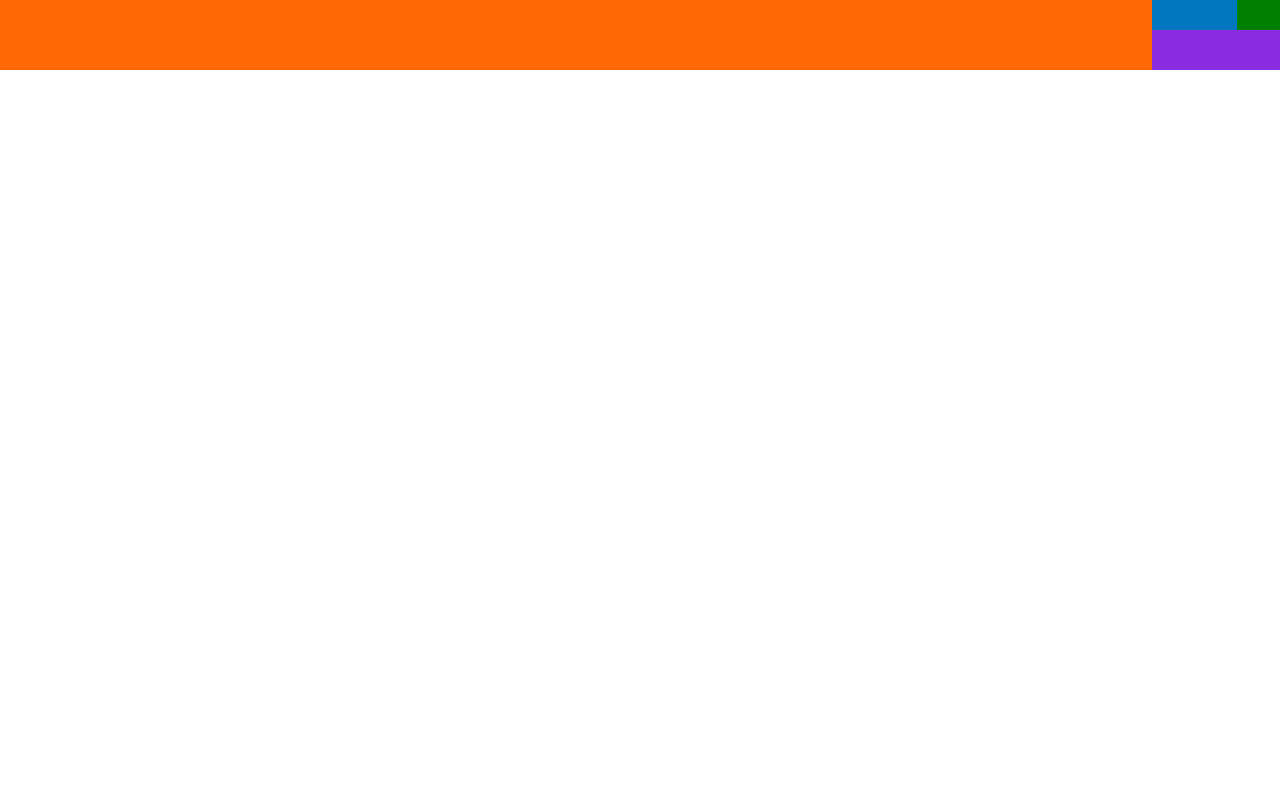
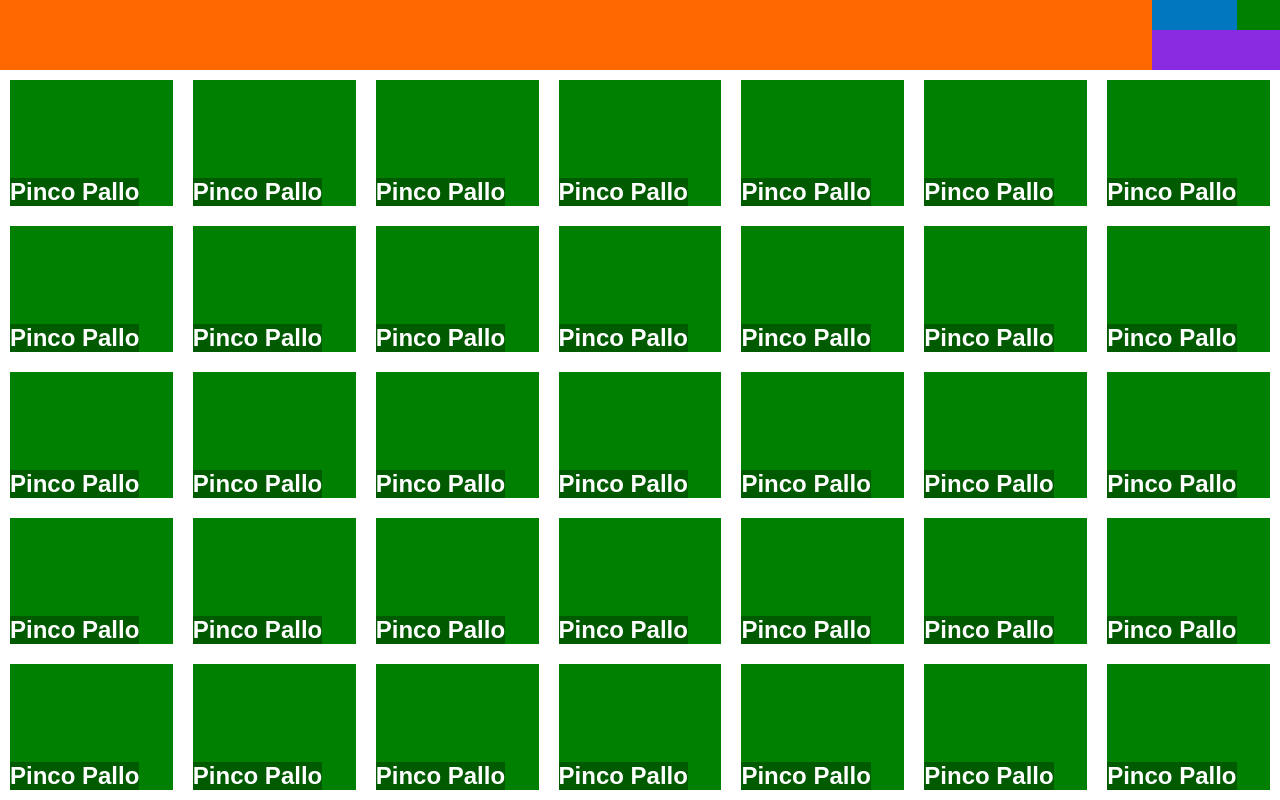
Before and after one commit to MonteDeveloper/html-css-zoom, a plain HTML site: page index.html in a window 1280 px wide. Drawn offline with Linux system fonts and the light colour scheme.

Commit message:
style(main): set structure

```diff
--- a/css/main.css
+++ b/css/main.css
@@ -10,10 +10,27 @@
 /* * BOXES & MY CLASSES----------------------------- */
 .centeredBox{
     margin: 0 auto;
-    max-width: 1200px;
+    max-width: 1800px;
+}
+
+.mainContainer{
+    height: calc(100vh - 70px);
+}
+
+.facecam{
+    width: calc(100% / 7 - 20px);
+    margin: 10px;
+    position: relative;
 }
 
 /* * TAGS----------------------------------------- */
+h2{
+    position: absolute;
+    bottom: 0px;
+    left: 0px;
+    background-color: rgb(0, 0, 0, .3);
+    color: white;
+}
 
 /* ? IMAGES--------------------------------------- */
 
@@ -51,6 +68,7 @@
 
 /* ? WIDTH---------------------------------------- */
 .col10 { width: 10%; } /* corrisponde a 1/10 */
+.col14 { width: calc(100% / 7);} /* corrisponde a 1/7 */
 .col20 { width: 20%; } /* corrisponde a 1/5 */
 .col25 { width: 25%; } /* corrisponde a 1/4 */
 .col32 { width: 32%;}
@@ -62,7 +80,7 @@
 .col100 { width: 100%; }
 
 /* ? HEIGHT--------------------------------------- */
-.microMinH { height: 30px; }
+.microH { height: 30px; }
 .tinyMinH{ min-height: 70px; }
 .smallMinH{ min-height: 120px; }
 .mediumMinH{ min-height: 250px; }
--- a/index.html
+++ b/index.html
@@ -11,9 +11,13 @@
     <header>
         <div class="flexRow flexMainEnd bgOrange">
             <div class="flexRow flexMainEnd bgPurple col10 tinyMinH">
-                <div class="bgBlue col66 microMinH">
+                <!-- speaker view -->
+                <div class="bgBlue col66 microH">
+
                 </div>
-                <div class="bgGreen col33 microMinH">
+
+                <!-- fullscreen button -->
+                <div class="bgGreen col33 microH">
 
                 </div>
             </div>
@@ -21,7 +25,126 @@
     </header>
 
     <main>
+        <div>
+            <div class="mainContainer flexRow flexMainBetween flexWrap centeredBox">
 
+                <!-- RIGA 1 -->
+                <div class="facecam bgGreen">
+                    <h2>Pinco Pallo</h2>
+                </div>
+                <div class="facecam bgGreen">
+                    <h2>Pinco Pallo</h2>
+                </div>
+                <div class="facecam bgGreen">
+                    <h2>Pinco Pallo</h2>
+                </div>
+                <div class="facecam bgGreen">
+                    <h2>Pinco Pallo</h2>
+                </div>
+                <div class="facecam bgGreen">
+                    <h2>Pinco Pallo</h2>
+                </div>
+                <div class="facecam bgGreen">
+                    <h2>Pinco Pallo</h2>
+                </div>
+                <div class="facecam bgGreen">
+                    <h2>Pinco Pallo</h2>
+                </div>
+
+                <!-- RIGA 2 -->
+                <div class="facecam bgGreen">
+                    <h2>Pinco Pallo</h2>
+                </div>
+                <div class="facecam bgGreen">
+                    <h2>Pinco Pallo</h2>
+                </div>
+                <div class="facecam bgGreen">
+                    <h2>Pinco Pallo</h2>
+                </div>
+                <div class="facecam bgGreen">
+                    <h2>Pinco Pallo</h2>
+                </div>
+                <div class="facecam bgGreen">
+                    <h2>Pinco Pallo</h2>
+                </div>
+                <div class="facecam bgGreen">
+                    <h2>Pinco Pallo</h2>
+                </div>
+                <div class="facecam bgGreen">
+                    <h2>Pinco Pallo</h2>
+                </div>
+
+                <!-- RIGA 3 -->
+                <div class="facecam bgGreen">
+                    <h2>Pinco Pallo</h2>
+                </div>
+                <div class="facecam bgGreen">
+                    <h2>Pinco Pallo</h2>
+                </div>
+                <div class="facecam bgGreen">
+                    <h2>Pinco Pallo</h2>
+                </div>
+                <div class="facecam bgGreen">
+                    <h2>Pinco Pallo</h2>
+                </div>
+                <div class="facecam bgGreen">
+                    <h2>Pinco Pallo</h2>
+                </div>
+                <div class="facecam bgGreen">
+                    <h2>Pinco Pallo</h2>
+                </div>
+                <div class="facecam bgGreen">
+                    <h2>Pinco Pallo</h2>
+                </div>
+
+                <!-- RIGA 4 -->
+                <div class="facecam bgGreen">
+                    <h2>Pinco Pallo</h2>
+                </div>
+                <div class="facecam bgGreen">
+                    <h2>Pinco Pallo</h2>
+                </div>
+                <div class="facecam bgGreen">
+                    <h2>Pinco Pallo</h2>
+                </div>
+                <div class="facecam bgGreen">
+                    <h2>Pinco Pallo</h2>
+                </div>
+                <div class="facecam bgGreen">
+                    <h2>Pinco Pallo</h2>
+                </div>
+                <div class="facecam bgGreen">
+                    <h2>Pinco Pallo</h2>
+                </div>
+                <div class="facecam bgGreen">
+                    <h2>Pinco Pallo</h2>
+                </div>
+
+                <!-- RIGA 5 -->
+                <div class="facecam bgGreen">
+                    <h2>Pinco Pallo</h2>
+                </div>
+                <div class="facecam bgGreen">
+                    <h2>Pinco Pallo</h2>
+                </div>
+                <div class="facecam bgGreen">
+                    <h2>Pinco Pallo</h2>
+                </div>
+                <div class="facecam bgGreen">
+                    <h2>Pinco Pallo</h2>
+                </div>
+                <div class="facecam bgGreen">
+                    <h2>Pinco Pallo</h2>
+                </div>
+                <div class="facecam bgGreen">
+                    <h2>Pinco Pallo</h2>
+                </div>
+                <div class="facecam bgGreen">
+                    <h2>Pinco Pallo</h2>
+                </div>
+
+            </div>
+        </div>
     </main>
 
     <footer>
```
